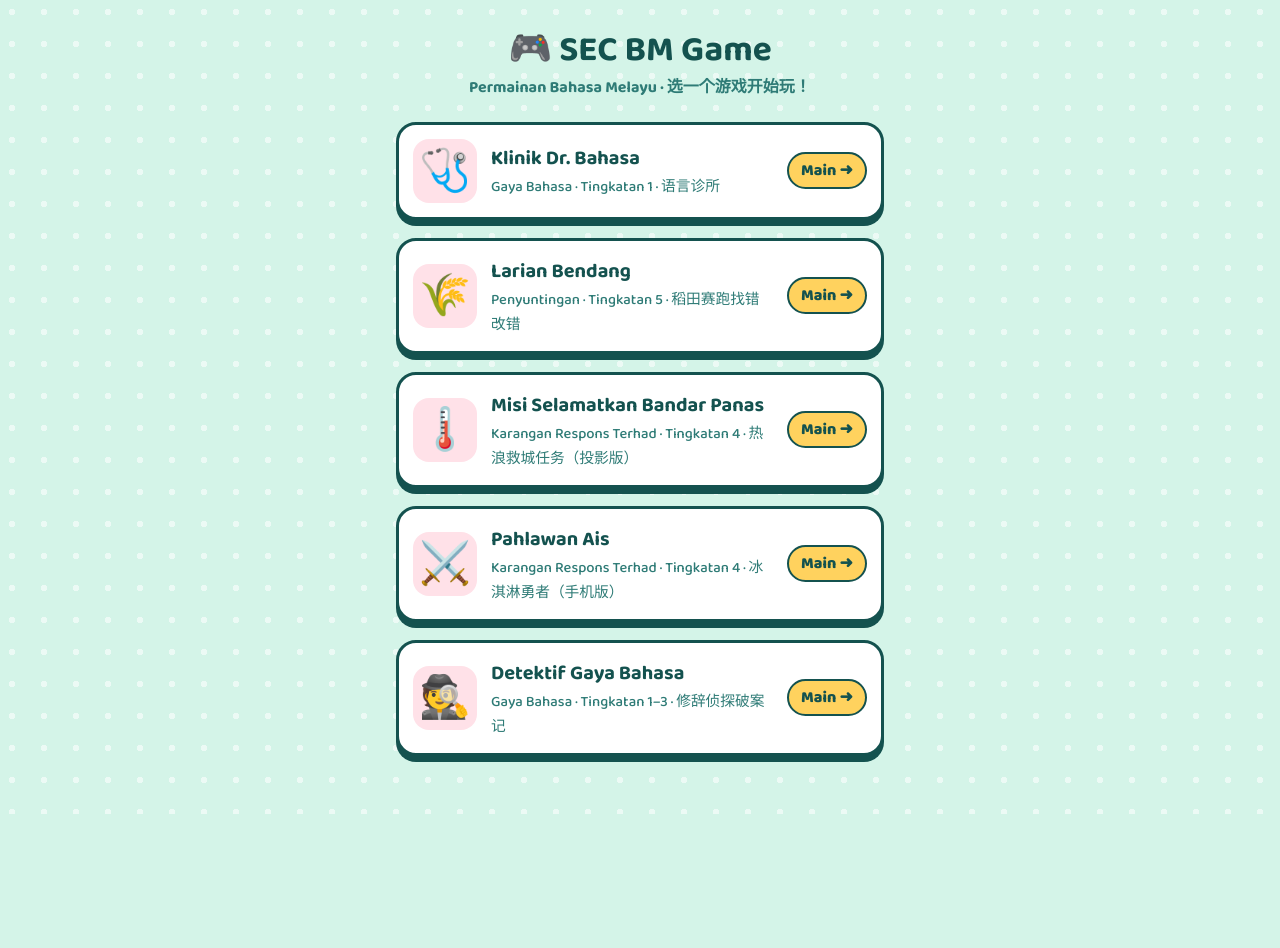
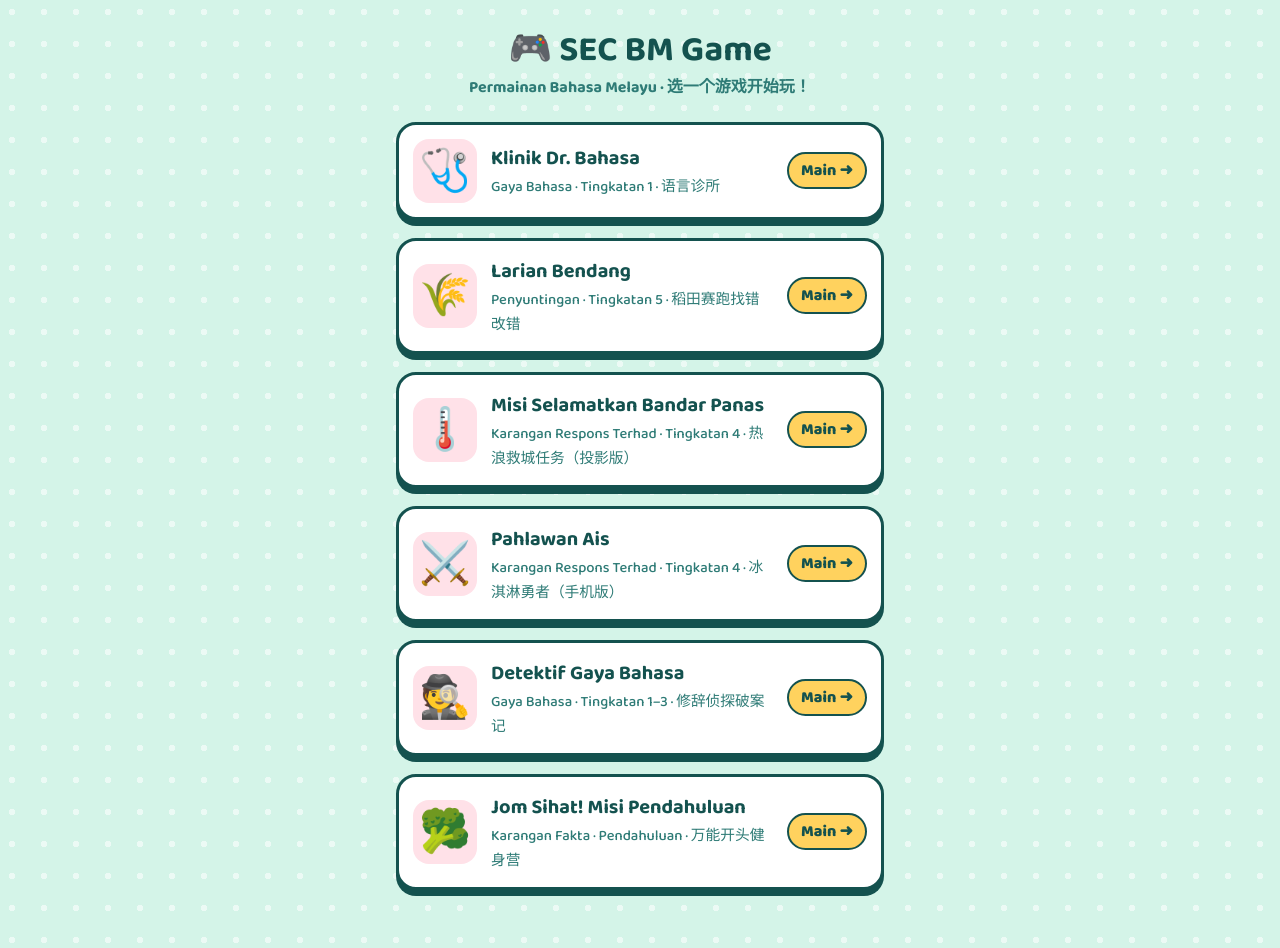
Before and after one commit to MsGan-a11y/sec-bm-game, a plain HTML site: page index.html in a window 1280 px wide. Before the commit the page ends 814 px from the top, so only its background shows below. Drawn offline with Linux system fonts and the light colour scheme; a web font is replaced by a local one.

Commit message:
Update index.html

```diff
--- a/index.html
+++ b/index.html
@@ -50,6 +50,11 @@ a.card:active{transform:translateY(4px);box-shadow:0 2px 0 var(--teal)}
 <div><b>Detektif Gaya Bahasa</b><span>Gaya Bahasa · Tingkatan 1–3 · 修辞侦探破案记</span></div>
 <div class="go">Main ➜</div>
 </a>
+<a class="card" href="jom-sihat-pendahuluan.html">
+<div class="ic">🥦</div>
+<div><b>Jom Sihat! Misi Pendahuluan</b><span>Karangan Fakta · Pendahuluan · 万能开头健身营</span></div>
+<div class="go">Main ➜</div>
+</a>
 <!--GAMES-->
 </div>
 </body>
```
